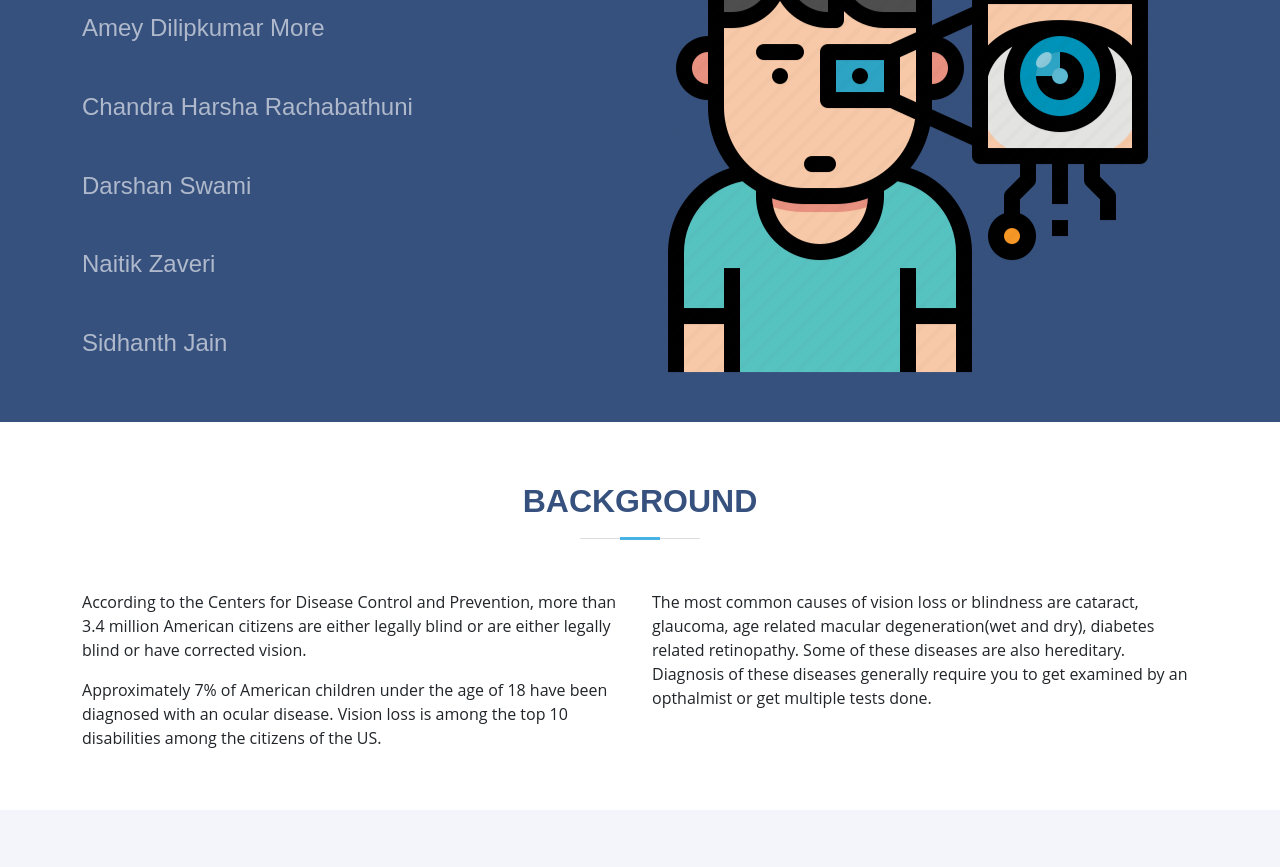
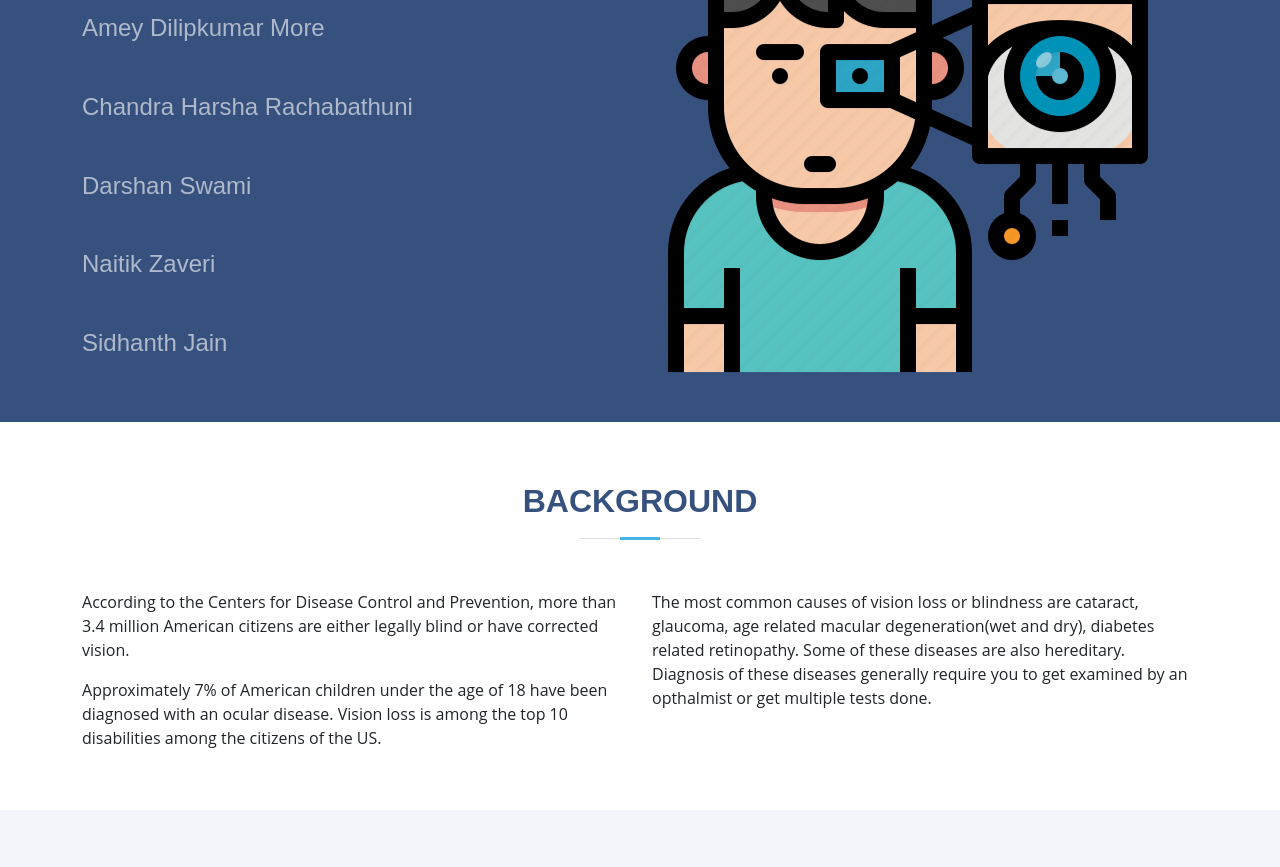
Before and after one commit to thermistokles/Ocular-Disease-Detection-Report, a plain HTML site: page index.html in a window 1280 px wide. Shown: the part 218-1085 px from the top of the page. Drawn offline with Linux system fonts and the light colour scheme.

Commit message:
Changed mistake in Background section.

```diff
--- a/index.html
+++ b/index.html
@@ -78,7 +78,7 @@
         <div class="row content">
           <div class="col-lg-6">
             <p>
-              According to the Centers for Disease Control and Prevention, more than 3.4 million American citizens are either legally blind or are either legally blind or have corrected vision.
+              According to the Centers for Disease Control and Prevention, more than 3.4 million American citizens are either legally blind or have corrected vision.
             </p>
             <p>
                Approximately 7% of American children under the age of 18 have been diagnosed with an ocular disease. Vision loss is among the top 10 disabilities among the citizens of the US.
```
